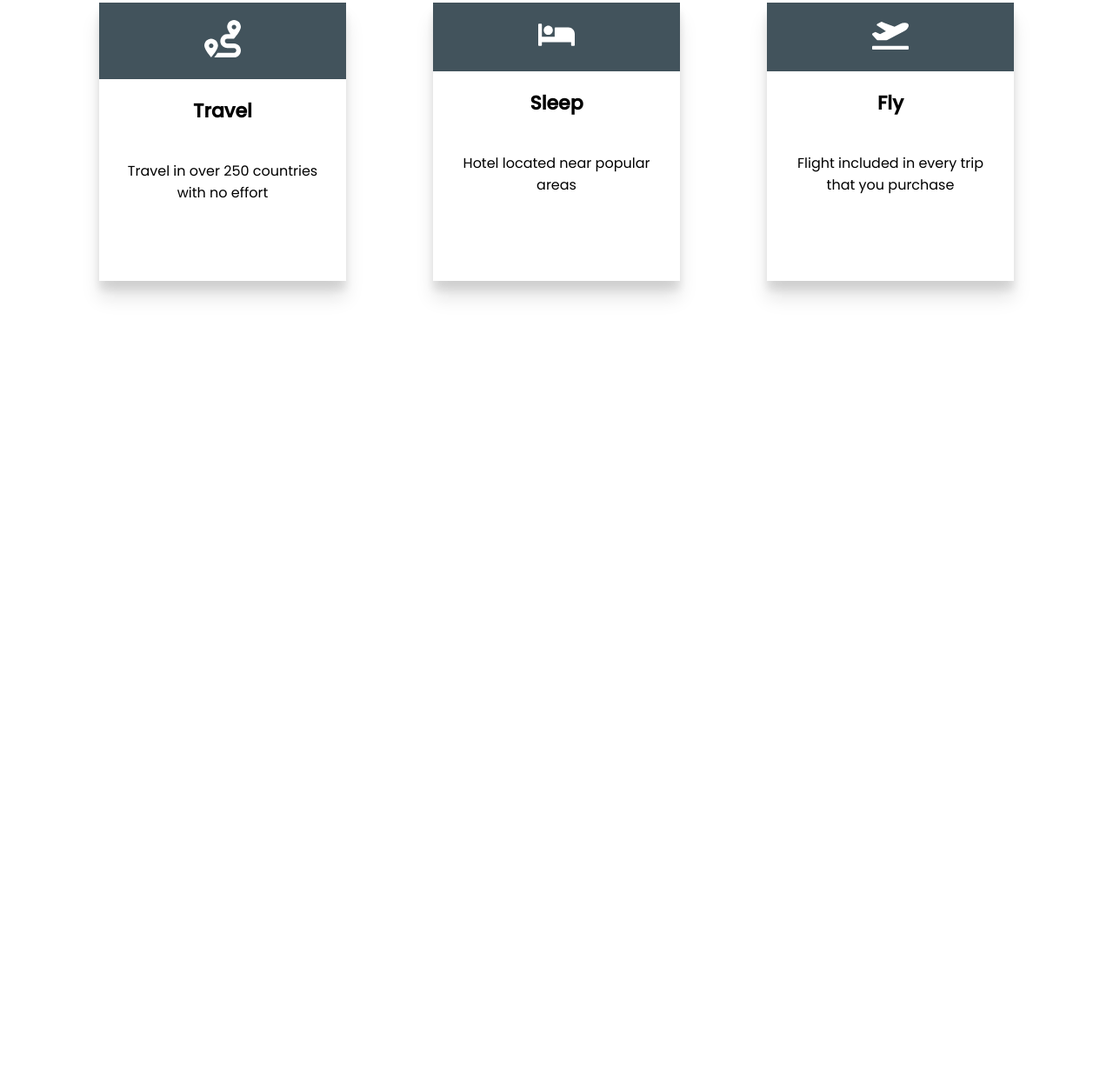
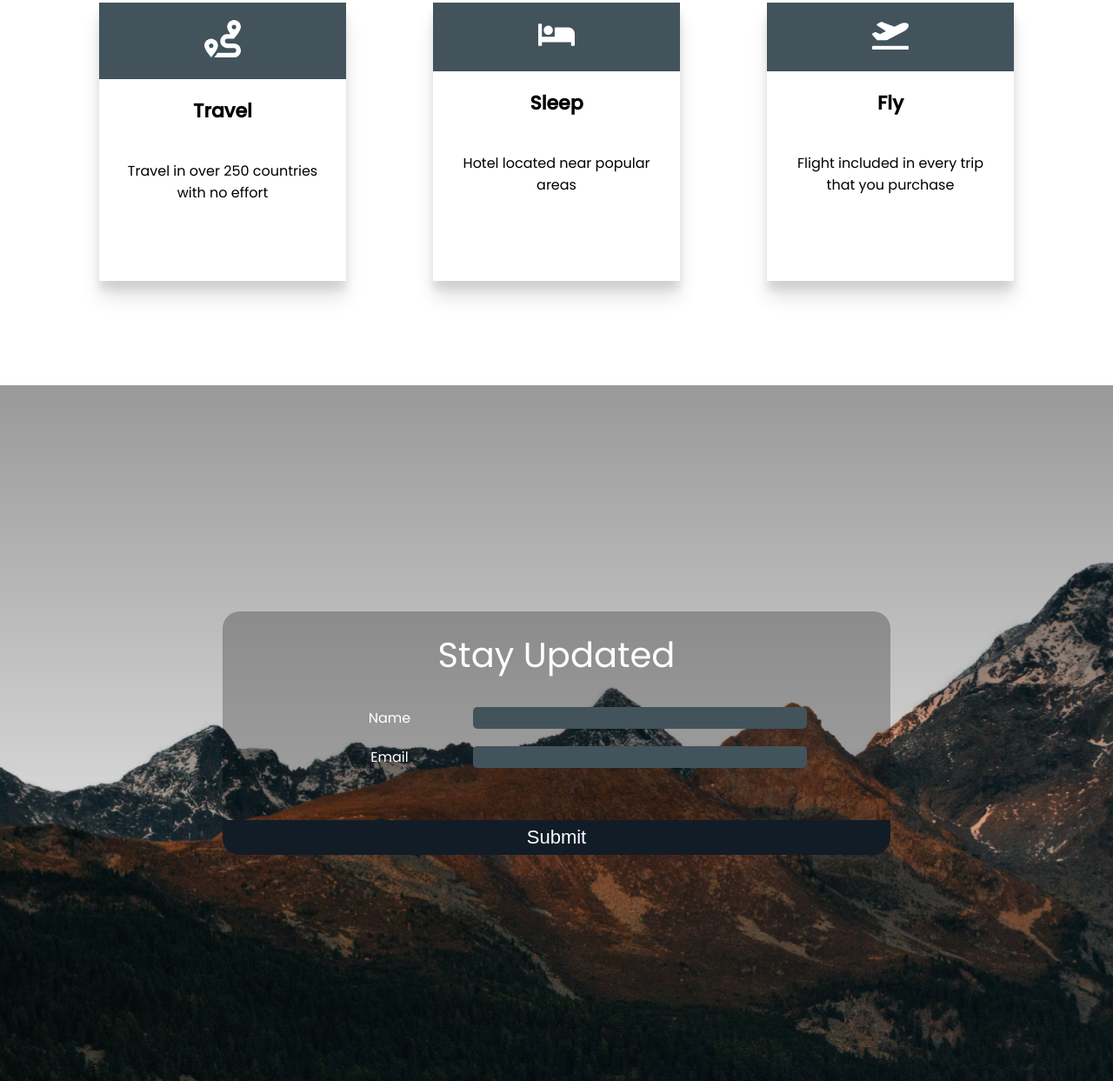
Before and after one commit to lpradopostigo/travelly, a plain HTML site: page index.html in a window 1280 px wide. Shown: the part 1957-3200 px from the top of the page at 87% size. Before the commit the page ends 2400 px from the top, so only its background shows below. Drawn offline with Linux system fonts and the light colour scheme; a web font is replaced by a local one.

Commit message:
contact section

```diff
--- a/index.html
+++ b/index.html
@@ -21,7 +21,7 @@
         <ul>
           <li><a href="#new-york-page">Locations</a></li>
           <li><a href="#card-page">Benefits</a></li>
-          <li><a href="#">Contact</a></li>
+          <li><a href="#contact-page">Contact</a></li>
         </ul>
       </nav>
     </header>
@@ -81,6 +81,24 @@
           </div>
         </section>
       </section>
+
+      <section id="contact-page">
+        <div id="form-box">
+          <h1>Stay Updated</h1>
+          <form action="#">
+            <div>
+              <label for="name">Name</label>
+              <input type="text" id="name" />
+            </div>
+
+            <div>
+              <label for="email">Email</label> <input type="email" id="email" />
+            </div>
+
+            <button type="submit">Submit</button>
+          </form>
+        </div>
+      </section>
     </main>
 
     <footer></footer>
--- a/style.scss
+++ b/style.scss
@@ -209,6 +209,74 @@ header {
   }
 }
 
+#contact-page {
+  min-height: 100vh;
+  @include backgroundImage("./img/contact-mountain.png");
+  display: flex;
+  align-items: center;
+  justify-content: center;
+  #form-box {
+    color: white;
+    width: 60vw;
+    // display: flex;
+    // flex-direction: column;
+    // position: relative;
+    background: rgba(0, 0, 0, 0.25);
+    border-radius: 2rem;
+    h1 {
+      padding: 2rem;
+      text-align: center;
+      font-size: $big-header-font;
+      font-weight: 400;
+    }
+    form {
+      // margin-top: 1rem;
+      display: flex;
+      flex-direction: column;
+      justify-content: space-between;
+      flex-wrap: wrap;
+      div {
+        display: flex;
+        align-items: center;
+        justify-content: center;
+        margin: 1rem;
+        text-align: center;
+
+        flex-wrap: wrap;
+
+        label {
+          min-width: 15vw;
+          font-size: $std-font-size;
+          font-weight: 400;
+          text-align: center;
+        }
+        input {
+          min-width: 30vw;
+          min-height: 2.5rem;
+          font-size: $std-font-size;
+          border: none;
+          background: rgb(66, 83, 92);
+          color: white;
+          border-radius: 0.5rem;
+        }
+      }
+
+      button {
+        width: 60vw;
+        min-height: 5vh;
+        border-bottom-right-radius: 2rem;
+        border-bottom-left-radius: 2rem;
+        border: none;
+        font-size: $small-header-font;
+        font-weight: 400;
+        color: white;
+        background: $dark-blue;
+        margin-top: 5rem;
+      }
+    }
+  }
+}
+
 // nav wrapping
 @media (max-width: 933px) {
   nav h1 {
```
Also changed, not shown: style.css, 1 other file.
